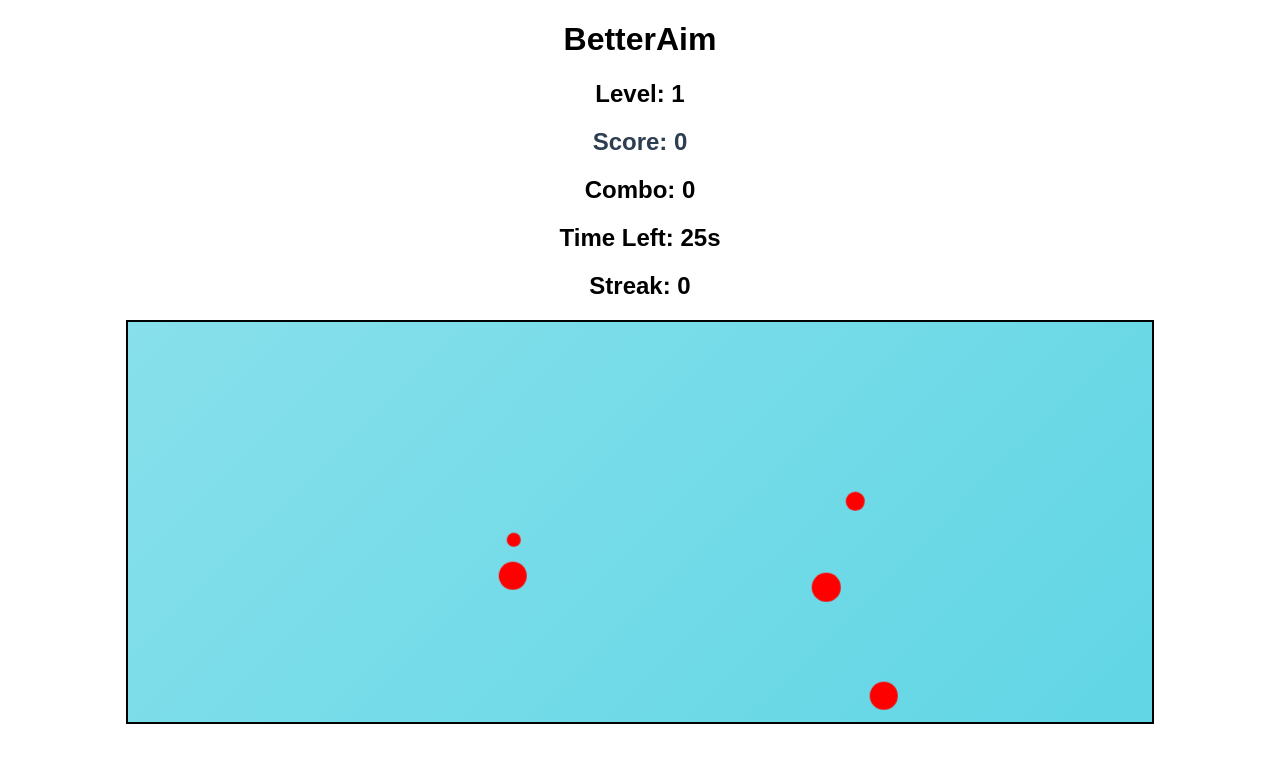
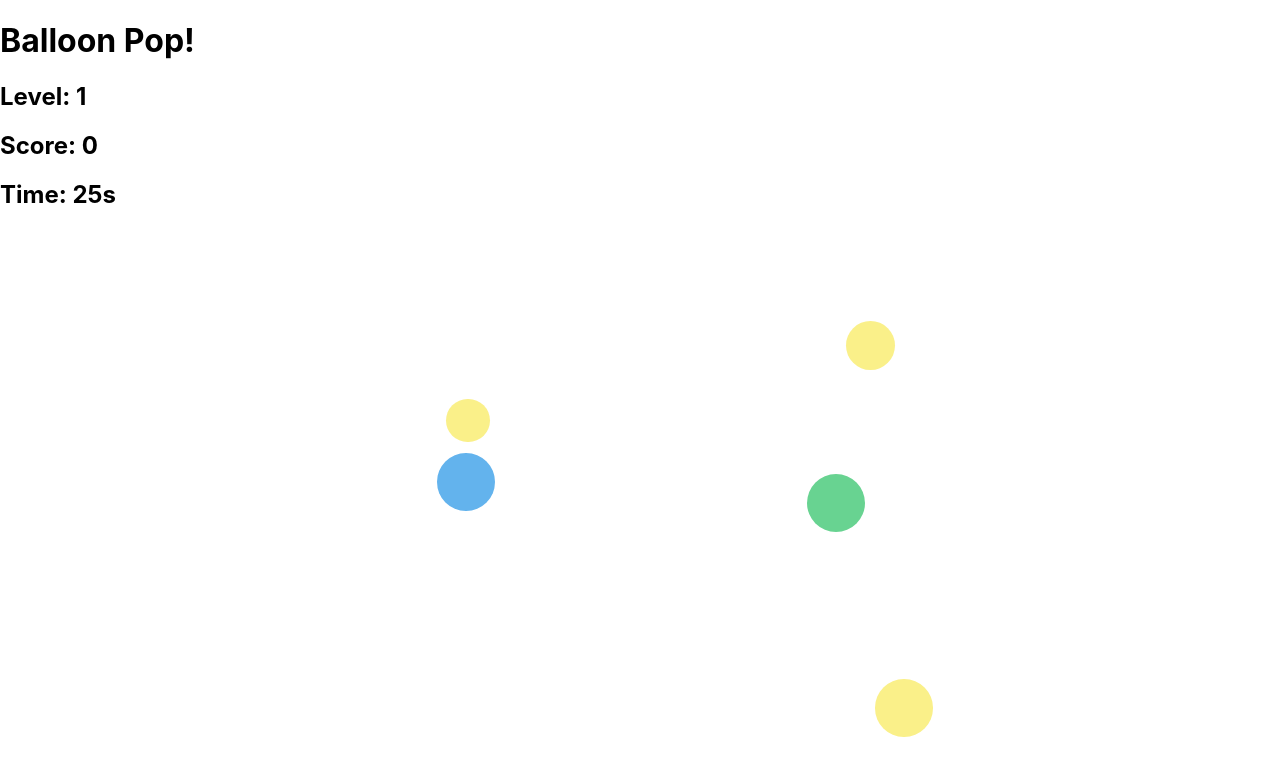
Before and after one commit to chmuhammadasim/BetterAim-React, a React (Create React App) app: page / in a window 1280 px wide. Shown: the top 776 px of the page. Built offline with nearby package versions, Linux system fonts and the light colour scheme.

Commit message:
Refactor game area styles, add balloon click functionality, and implement balloon animations

```diff
--- a/src/App.css
+++ b/src/App.css
@@ -146,3 +146,28 @@
     transform: scale(1);
   }
 }
+
+.game-area {
+  position: relative;
+  width: 80%;
+  height: 80%; /* Ensure it takes up the full height */
+  border: 2px solid #3498db;
+  background-color: #f0f0f0;
+  overflow: hidden;
+}
+
+.balloon {
+  position: absolute;
+  border-radius: 50%;
+  transition: transform 0.2s ease, background-color 0.3s;
+}
+
+.balloon:hover {
+  transform: scale(1.2); /* Balloon enlarges slightly when hovered */
+}
+
+.bg-red-400 { background-color: #fc8181; }
+.bg-yellow-300 { background-color: #faf089; }
+.bg-blue-400 { background-color: #63b3ed; }
+.bg-green-400 { background-color: #68d391; }
+.bg-pink-300 { background-color: #fbb6ce; }
--- a/src/App.js
+++ b/src/App.js
@@ -1,76 +1,49 @@
-import React, { useState, useEffect, useRef } from 'react';
+import React, { useState, useEffect } from 'react';
 import './App.css';
-import Snackbar from './Snackbar';
-// import clickSoundFile from './click-sound.mp3';
-// import comboSoundFile from './combo-sound.mp3';
-// import bonusSoundFile from './bonus-sound.mp3';
 
 function App() {
-  const [dots, setDots] = useState([]);
+  const [balloons, setBalloons] = useState([]);
   const [score, setScore] = useState(0);
   const [level, setLevel] = useState(1);
   const [timeLeft, setTimeLeft] = useState(30);
   const [gameOver, setGameOver] = useState(false);
-  const [combo, setCombo] = useState(0);
-  const [streak, setStreak] = useState(0);
-  const [snackbarMessage, setSnackbarMessage] = useState('Welcome to BetterAim!');
+  const [snackbarMessage, setSnackbarMessage] = useState('Welcome to Balloon Pop!');
   const [snackbarVisible, setSnackbarVisible] = useState(true);
-  const [specialDot, setSpecialDot] = useState(null);
-  const dotMoveInterval = useRef(null);
 
-  // const clickSound = new Audio(clickSoundFile);
-  // const comboSound = new Audio(comboSoundFile);
-  // const bonusSound = new Audio(bonusSoundFile);
-
-  // Generate random dots with special dot chance
-  const generateDots = () => {
-    const numDots = level * 5;
-    const newDots = Array.from({ length: numDots }, () => ({
+  // Generate random balloons with a special balloon chance
+  const generateBalloons = () => {
+    const numBalloons = level * 5;
+    const colors = ['bg-red-400', 'bg-yellow-300', 'bg-blue-400', 'bg-green-400', 'bg-pink-300'];
+    const newBalloons = Array.from({ length: numBalloons }, () => ({
       id: Math.random(),
-      x: Math.random() * 90,
-      y: Math.random() * 90,
-      size: Math.random() * (30 - 10) + 10,
-      isSpecial: Math.random() < 0.05, // 5% chance for a special dot
-      speed: Math.random() * 0.5 + 0.5,
+      x: Math.random() * 85, // Ensure x and y are within the visible range
+      y: Math.random() * 85,
+      size: Math.random() * (60 - 40) + 40, // Balloon size range
+      isSpecial: Math.random() < 0.1, // 10% chance for a special balloon
+      color: colors[Math.floor(Math.random() * colors.length)],
     }));
-    setDots(newDots);
+    setBalloons(newBalloons);
   };
 
-  // Move dots dynamically
-  const moveDots = () => {
-    if (level > 1) {
-      dotMoveInterval.current = setInterval(() => {
-        setDots((prevDots) =>
-          prevDots.map((dot) => ({
-            ...dot,
-            x: (dot.x + dot.speed) % 90,
-            y: (dot.y + dot.speed) % 90,
-          }))
-        );
-      }, 100);
-    }
-  };
-
+  // Trigger balloon generation for each level
   useEffect(() => {
-    generateDots();
-    moveDots();
+    generateBalloons();
     setSnackbarMessage(`Level ${level} starts!`);
     setSnackbarVisible(true);
     setTimeout(() => setSnackbarVisible(false), 3000);
-
-    return () => clearInterval(dotMoveInterval.current);
   }, [level]);
 
+  // Timer countdown
   useEffect(() => {
     const interval = setInterval(() => {
       setTimeLeft((prevTime) => (prevTime > 0 ? prevTime - 1 : 0));
     }, 1000);
 
     if (timeLeft === 0) {
-      if (dots.length === 0) {
+      if (balloons.length === 0) {
         setLevel(level + 1);
         setTimeLeft(30);
-        setSnackbarMessage(`Great job! Moving to level ${level + 1}.`);
+        setSnackbarMessage(`Great job! Level ${level + 1} starts now.`);
         setSnackbarVisible(true);
         setTimeout(() => setSnackbarVisible(false), 3000);
       } else {
@@ -81,85 +54,90 @@ function App() {
     }
 
     return () => clearInterval(interval);
-  }, [timeLeft, dots, level]);
+  }, [timeLeft, balloons, level]);
 
-  // Handle dot click logic with combos and streaks
-  const handleDotClick = (dot) => {
-    // clickSound.play();
-    let points = dot.isSpecial ? 100 : 10;
+  // Handle balloon click logic
+  const handleBalloonClick = (balloon) => {
+    const points = balloon.isSpecial ? 50 : 10;
     setScore(score + points);
 
-    if (dot.isSpecial) {
-      // bonusSound.play();
-      setSnackbarMessage('Special dot hit! Extra points!');
+    if (balloon.isSpecial) {
+      setSnackbarMessage('Special Balloon! Bonus points!');
       setSnackbarVisible(true);
       setTimeout(() => setSnackbarVisible(false), 2000);
     }
 
-    setDots(dots.filter((d) => d.id !== dot.id));
+    setBalloons(balloons.filter((b) => b.id !== balloon.id)); // Remove clicked balloon
 
-    // Increase combo and streak
-    setCombo(combo + 1);
-    setStreak(streak + 1);
-
-    if (combo > 0 && combo % 10 === 0) {
-      // comboSound.play();
-      setSnackbarMessage('Combo streak! Keep it up!');
+    // Check if all balloons are popped
+    if (balloons.length === 1) {
+      setLevel(level + 1);
+      setTimeLeft(30);
+      setSnackbarMessage(`Level ${level + 1} starts now!`);
       setSnackbarVisible(true);
-      setTimeout(() => setSnackbarVisible(false), 2000);
+      setTimeout(() => setSnackbarVisible(false), 3000);
     }
   };
 
+  // Restart game after game over
   const restartGame = () => {
     setScore(0);
     setLevel(1);
     setTimeLeft(30);
     setGameOver(false);
-    setCombo(0);
-    setStreak(0);
-    generateDots();
-    setSnackbarMessage('Game restarted!');
+    generateBalloons();
+    setSnackbarMessage('Game restarted! Pop the balloons!');
     setSnackbarVisible(true);
     setTimeout(() => setSnackbarVisible(false), 3000);
   };
 
+  // Game over screen
   if (gameOver) {
     return (
-      <div className="game-over fade-in">
-        <h1>Game Over!</h1>
-        <p>Your Score: {score}</p>
-        <button onClick={restartGame}>Restart Game</button>
+      <div className="flex flex-col items-center justify-center h-screen bg-gradient-to-r from-purple-400 via-pink-500 to-red-500 text-white">
+        <h1 className="text-5xl font-bold animate-pulse">Game Over!</h1>
+        <p className="text-3xl mt-4">Your Score: {score}</p>
+        <button
+          onClick={restartGame}
+          className="mt-6 px-8 py-3 bg-blue-600 rounded-full text-xl flex items-center gap-2 hover:bg-blue-700 transition-all transform hover:scale-110"
+        >
+          Restart Game
+        </button>
       </div>
     );
   }
 
   return (
-    <div className="App fade-in">
-      <h1>BetterAim</h1>
-      <h2>Level: {level}</h2>
-      <h2 className="score-counter">Score: {score}</h2>
-      <h2>Combo: {combo}</h2>
-      <h2>Time Left: {timeLeft}s</h2>
-      <h2>Streak: {streak}</h2>
+    <div className="flex flex-col items-center justify-center h-screen bg-gradient-to-b from-blue-200 to-blue-500">
+      <h1 className="text-6xl font-extrabold text-white mb-6 animate-bounce">Balloon Pop!</h1>
+      <div className="flex justify-between items-center w-full max-w-lg p-4">
+        <h2 className="text-2xl font-semibold text-white">Level: {level}</h2>
+        <h2 className="text-2xl font-semibold text-white">Score: {score}</h2>
+        <h2 className="text-2xl font-semibold text-white">Time: {timeLeft}s</h2>
+      </div>
 
-      <div className="game-area">
-        {dots.map((dot) => (
+      <div className="relative w-full max-w-2xl h-96 bg-gray-200 rounded-lg shadow-lg overflow-hidden border-4 border-blue-500">
+        {balloons.map((balloon) => (
           <div
-            key={dot.id}
-            className={`dot ${dot.isSpecial ? 'special-dot' : ''}`}
+            key={balloon.id}
+            className={`balloon ${balloon.color} ${balloon.isSpecial ? 'border-4 border-yellow-400' : ''}
+            absolute cursor-pointer rounded-full shadow-lg transform transition-all hover:scale-110 animate-pop`}
             style={{
-              top: `${dot.y}%`,
-              left: `${dot.x}%`,
-              width: `${dot.size}px`,
-              height: `${dot.size}px`,
-              backgroundColor: dot.isSpecial ? 'gold' : 'red',
+              top: `${balloon.y}%`,
+              left: `${balloon.x}%`,
+              width: `${balloon.size}px`,
+              height: `${balloon.size}px`,
             }}
-            onClick={() => handleDotClick(dot)}
+            onClick={() => handleBalloonClick(balloon)}
           ></div>
         ))}
       </div>
 
-      {snackbarVisible && <Snackbar message={snackbarMessage} />}
+      {snackbarVisible && (
+        <div className="fixed bottom-4 left-1/2 transform -translate-x-1/2 bg-blue-500 text-white px-6 py-3 rounded-lg shadow-md animate-slideIn">
+          {snackbarMessage}
+        </div>
+      )}
     </div>
   );
 }
```
